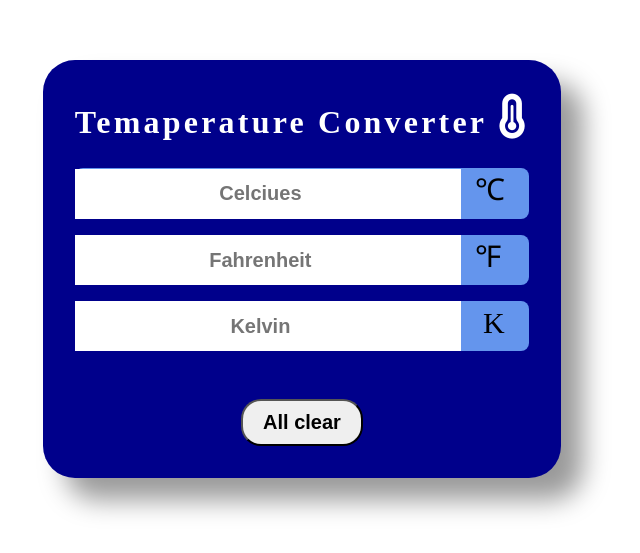
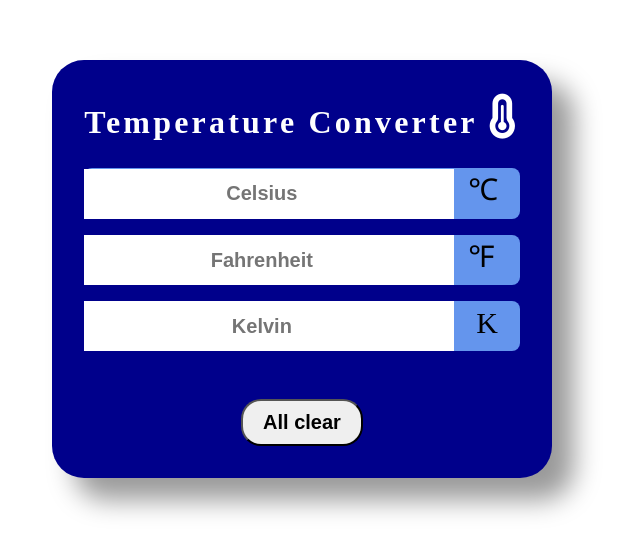
Before and after one commit to krishnamidathana/temperature-converter, a plain HTML site: page index.html in a window 1280 px wide. Shown: the part 131-684 px from the top of the page, without its empty margins (338-978 px from the left). Drawn offline with Linux system fonts and the light colour scheme.

Commit message:
Update index.html

```diff
--- a/index.html
+++ b/index.html
@@ -5,16 +5,16 @@
     <meta name="viewport" content="width=device-width, initial-scale=1.0">
     <link rel="stylesheet" href="style.css">
     <link rel="stylesheet" href="https://cdnjs.cloudflare.com/ajax/libs/font-awesome/6.4.0/css/all.min.css" integrity="sha512-iecdLmaskl7CVkqkXNQ/ZH/XLlvWZOJyj7Yy7tcenmpD1ypASozpmT/E0iPtmFIB46ZmdtAc9eNBvH0H/ZpiBw==" crossorigin="anonymous" referrerpolicy="no-referrer" />
-    <title>Temaperature Converter</title>
+    <title>Temperature Converter</title>
 </head>
 <body>
     <div class="container">
         <div class="title">
-        <h1>Temaperature Converter <span class="temp-icon"><i class="fa-solid fa-temperature-three-quarters"></i></span></h1>
+        <h1>Temperature Converter <span class="temp-icon"><i class="fa-solid fa-temperature-three-quarters"></i></span></h1>
          </div>
 
          <div id="celciues" >
-            <input type="number"  placeholder="Celciues">
+            <input type="number"  placeholder="Celsius">
             <span class="icon">&#8451</span>
          </div>
 
```
